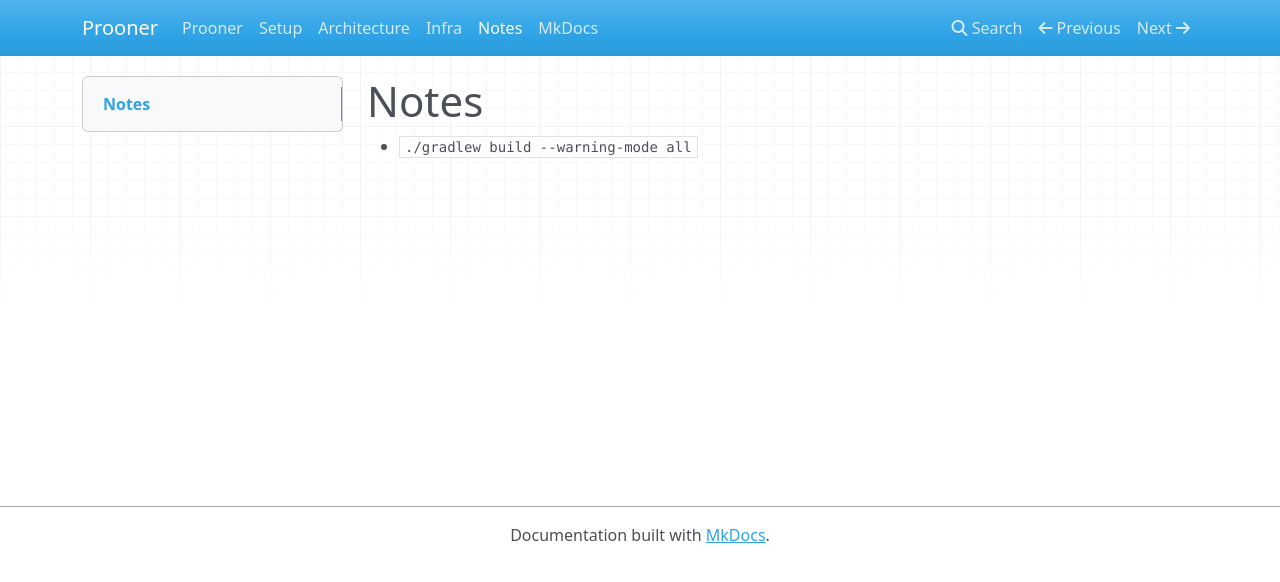
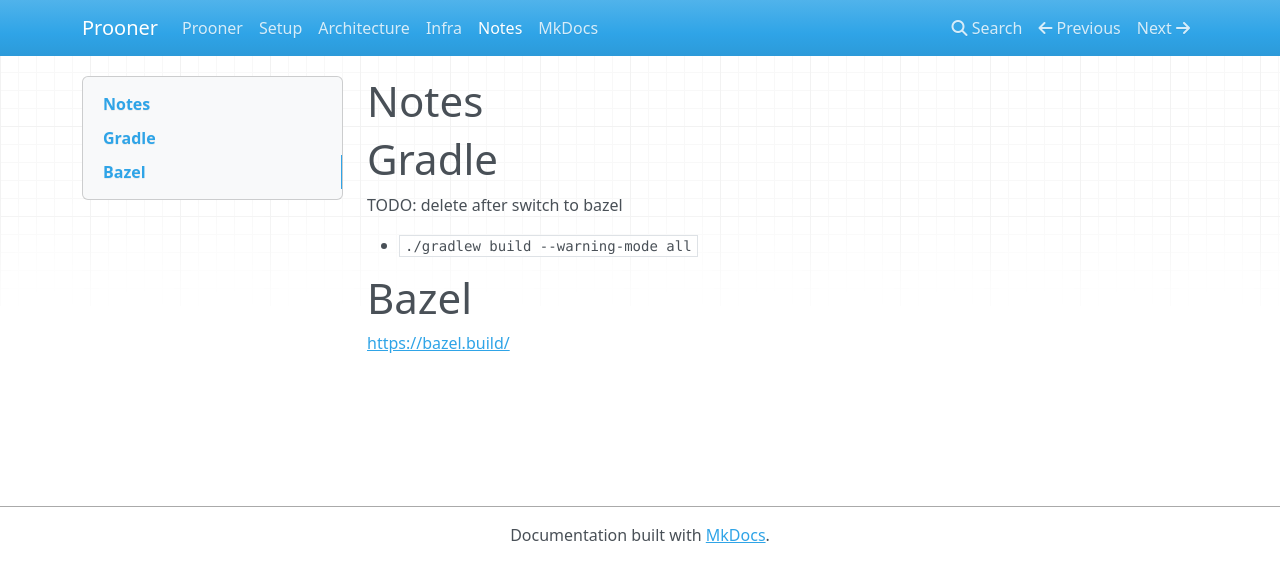
Before and after one commit to thewoolleyman/prooner, an MkDocs documentation site: the page built from docs/Notes.md, in a window 1280 px wide. Shown: the top 582 px of the page. Built offline with MkDocs 1.6.1, drawn with Linux system fonts in a browser that asks for light colours; nearby versions of some CDN libraries; old or Windows-style settings are respelled for this version of MkDocs.

Commit message:
placeholder for bazel docs

```diff
--- a/docs/Notes.md
+++ b/docs/Notes.md
@@ -1,3 +1,11 @@
 # Notes
 
+# Gradle
+
+TODO: delete after switch to bazel
+
 * `./gradlew build --warning-mode all`
+
+# Bazel
+
+[https://bazel.build/](https://bazel.build/)
--- a/mkdocs.yml
+++ b/mkdocs.yml
@@ -1,4 +1,6 @@
 site_name: Prooner
+markdown_extensions:
+- sane_lists
 pages:
 - Prooner.md
 - Setup.md
```
